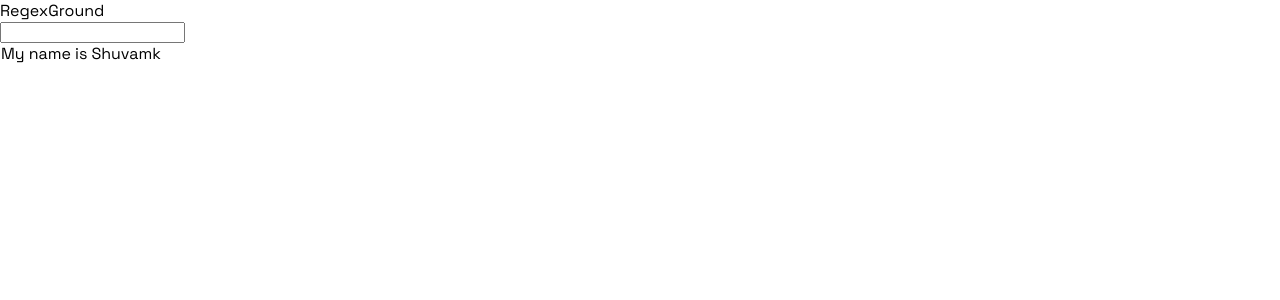
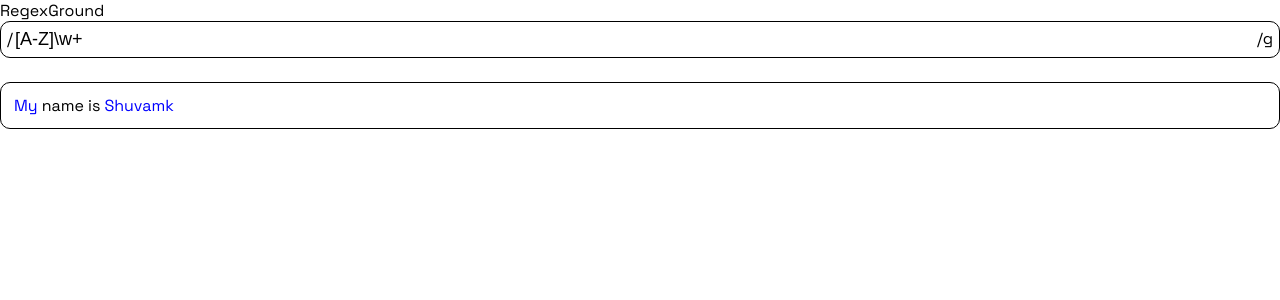
Before and after one commit to shuvamk-dev/regex-for-anything, a Next.js app: page /regexground in a window 1280 px wide. Shown: the top 300 px of the page. Built offline with nearby package versions, Linux system fonts and the light colour scheme.

Commit message:
Create the regex editor

```diff
--- a/components/Learn/TheFullStop/index.tsx
+++ b/components/Learn/TheFullStop/index.tsx
@@ -23,6 +23,7 @@ const TheFullStop = () => {
         </div>
         <div>Test the regular expression</div>
       </div>
+
       <div>
         <Lottie
           animationData={Lesson4Lottie}
--- /dev/null
+++ b/components/RegexEditor/MatchedText/index.tsx
@@ -0,0 +1,12 @@
+import React, { ReactNode } from "react";
+import styles from "../regexEditor.module.css";
+
+const MatchedText = ({ children }: Props) => {
+  return <span className={styles.match}>{children}</span>;
+};
+
+type Props = {
+  children: ReactNode;
+};
+
+export default MatchedText;
--- a/components/RegexEditor/index.tsx
+++ b/components/RegexEditor/index.tsx
@@ -1,62 +1,45 @@
+import "draft-js/dist/Draft.css";
+import React, { useEffect, useRef, useState } from "react";
 import {
   CompositeDecorator,
   ContentBlock,
   ContentState,
-  convertFromRaw,
   Editor,
   EditorState,
 } from "draft-js";
-import cx from "clsx";
 
-import React, { useRef, useState } from "react";
-import "draft-js/dist/Draft.css";
-
+import { setCaretPosition } from "../../utils/funcs";
+import MatchedText from "./MatchedText";
 import styles from "./regexEditor.module.css";
 
 const TEXT = "My name is Shuvamk ";
 
 const initialContent = ContentState.createFromText(TEXT);
-const HandleSpan = (
-  props: JSX.IntrinsicAttributes &
-    React.ClassAttributes<HTMLSpanElement> &
-    React.HTMLAttributes<HTMLSpanElement>
-) => {
-  return (
-    <span {...props} className={styles.match}>
-      {props.children}
-    </span>
-  );
-};
 
-const initState = convertFromRaw({
-  entityMap: {},
-  blocks: [
-    {
-      text: TEXT,
-      type: "unstyled",
-      entityRanges: [],
-    },
-  ],
-});
-
-const Highlight = ({ children }) => (
-  <span className={styles.match}>{children}</span>
-);
-
-const RegexGround = () => {
+const RegexEditor = () => {
   const [state, setState] = useState({
     regex: "",
     flags: "",
-    editorState: EditorState.createWithContent(initState),
+    editorState: EditorState.createEmpty(),
   });
 
-  const [initial, setInitial] = useState({
-    regex: state.regex,
-    flags: state.flags,
-    text: state.editorState?.getCurrentContent()?.getPlainText() || "",
+  useEffect(() => {
+    const regex = "[A-Z]\\w+";
+    const flags = "g";
+    setState({
+      regex,
+      flags,
+      editorState: checkRegex(
+        regex,
+        EditorState.createWithContent(initialContent)
+      ),
     });
 
-  const [regexInput, setRegexInput] = useState("");
+    setCaretPosition(regexInput?.current, state.regex.length);
+  }, []);
+
+  const regexInput = useRef<HTMLInputElement>(null);
+
   const editor = useRef(null);
 
   const handleRegexInput = (e) => {
@@ -121,7 +104,7 @@ const RegexGround = () => {
     const HighlightDecorator = new CompositeDecorator([
       {
         strategy: handleStrategy,
-        component: Highlight,
+        component: MatchedText,
       },
     ]);
 
@@ -136,15 +119,19 @@ const RegexGround = () => {
   };
 
   return (
-    <div>
+    <div className={styles.wrapper}>
+      <div className={styles.textInputWrapper}>
+        <div>/</div>
         <input
           value={state.regex}
           spellCheck={false}
           onInput={handleRegexInput}
+          className={styles.textInput}
+          ref={regexInput}
         />
-      <div onClick={() => editor.current.focus()}>
-        <div>
-          <div>
+        <div>/g</div>
+      </div>
+      <div className={styles.textWrapper}>
         <Editor
           ref={editor}
           editorState={state.editorState}
@@ -152,9 +139,7 @@ const RegexGround = () => {
         />
       </div>
     </div>
-      </div>
-    </div>
   );
 };
 
-export default RegexGround;
+export default RegexEditor;
--- a/components/RegexEditor/regexEditor.module.css
+++ b/components/RegexEditor/regexEditor.module.css
@@ -1,12 +1,36 @@
 .wrapper {
-  width: 700px;
-  margin: auto;
+  width: 100%;
+  display: flex;
+  flex-direction: column;
+}
+
+.textInputWrapper {
+  display: flex;
+  width: 100%;
+  margin-bottom: 24px;
+  border: 1px solid black;
+  padding: 6px;
+  border-radius: 10px;
+}
+
+.textInput {
+  display: flex;
+  flex: 1;
+  font-size: 18px;
+  outline: none;
+  border: none;
 }
 
 .inputWrapper {
   display: flex;
 }
 
+.textWrapper {
+  padding: 12px;
+  border: 1px solid black;
+  border-radius: 10px;
+}
+
 .match {
-  background-color: blue;
+  color: blue;
 }
--- /dev/null
+++ b/utils/funcs/index.tsx
@@ -0,0 +1,9 @@
+export const setCaretPosition = (
+  inputEl: HTMLInputElement,
+  pos: number
+): void => {
+  if (!inputEl || !inputEl.setSelectionRange) return;
+
+  inputEl.focus();
+  inputEl.setSelectionRange(pos, pos);
+};
```
Lines whose indentation alone changed are shown as unchanged.
